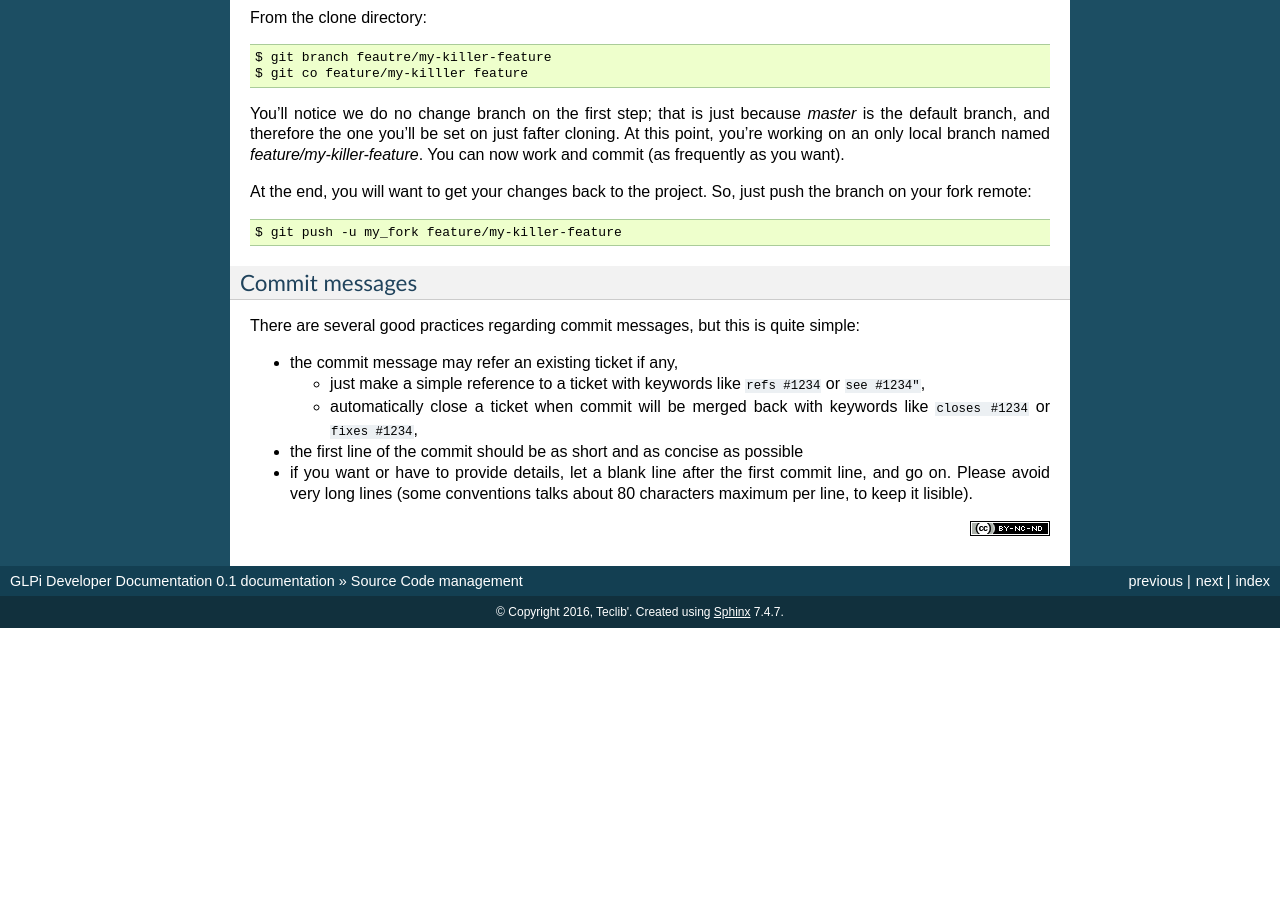
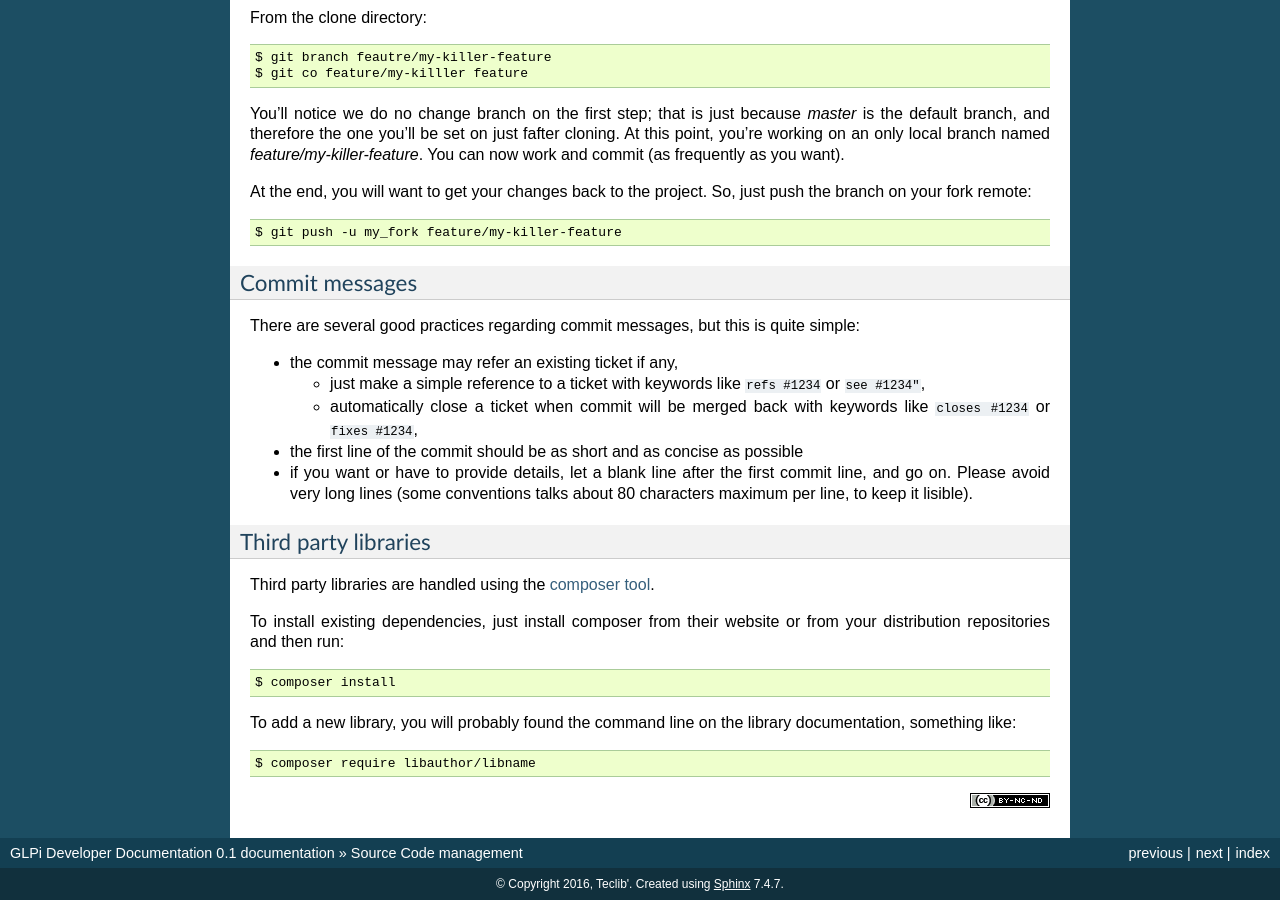
Before and after one commit to glpi-project/docdev, a Sphinx documentation site: the page built from source/sourcecode.rst, in a window 1280 px wide and 900 px high, scrolled down 2386 px. Built offline with Sphinx 7.4.7, drawn with Linux system fonts in a browser that asks for light colours; before the commit the page ends 3014 px from its top, so only the background shows below that; some of the changed text lies outside the part shown.

Commit message:
A word on composer

```diff
--- a/source/plugins.rst
+++ b/source/plugins.rst
@@ -192,4 +192,9 @@ Many projects make releases without providing any changlog file. It is not simpl
 
 Keep in mind it could help users to know what have been changed. To achieve this, take a look at `Keep an ChangeLog <http://keepachangelog.com/>`_, it will exaplin you some basics and give you guidelines to maintain sug a thing.
 
+Third party libraries
+^^^^^^^^^^^^^^^^^^^^^
+
+Just like GLPi, you shoul use the :ref:`composer tool to manage third party libraries <3rd_party_libs>` for your plugin.
+
 .. _plugins_dir_website: http://plugins.glpi-project.org/
--- a/source/sourcecode.rst
+++ b/source/sourcecode.rst
@@ -132,3 +132,22 @@
 
 * the first line of the commit should be as short and as concise as possible
 * if you want or have to provide details, let a blank line after the first commit line, and go on. Please avoid very long lines (some conventions talks about 80 characters maximum per line, to keep it lisible).
+
+.. _3rd_party_libs:
+
+Third party libraries
+^^^^^^^^^^^^^^^^^^^^^
+
+Third party libraries are handled using the `composer tool <http://getcomposer.org>`_.
+
+To install existing dependencies, just install composer from their website or from your distribution repositories and then run:
+
+.. code-block:: bash
+
+   $ composer install
+
+To add a new library, you will probably found the command line on the library documentation, something like:
+
+.. code-block:: bash
+
+   $ composer require libauthor/libname
```
